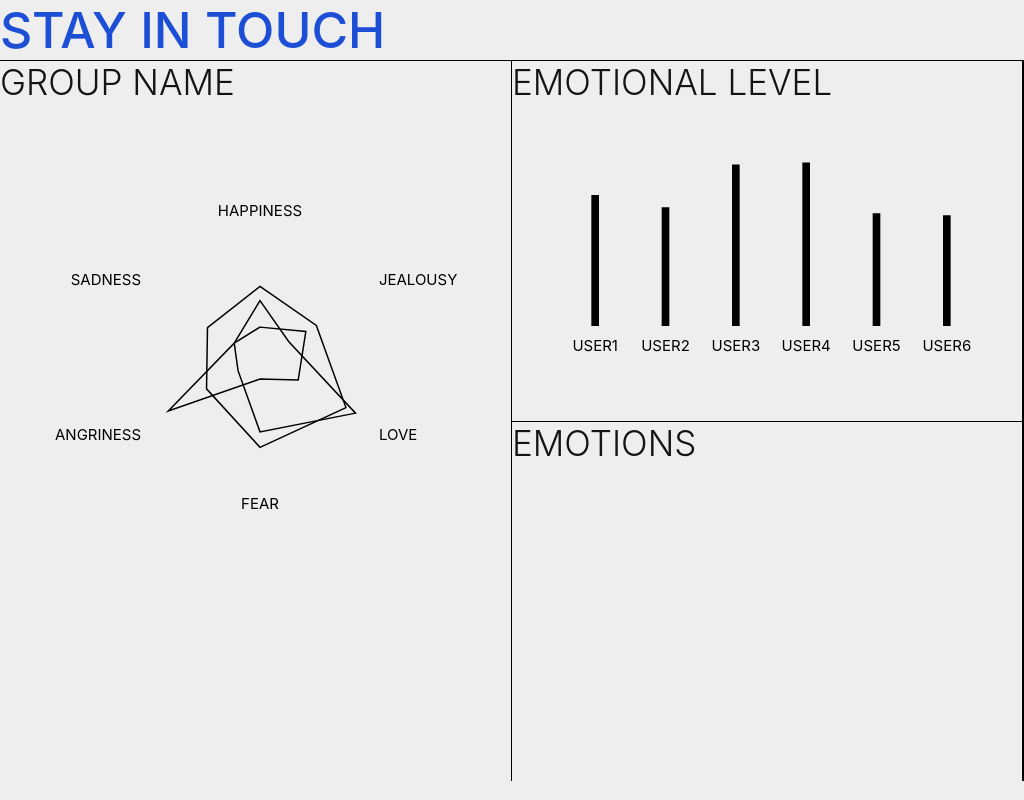
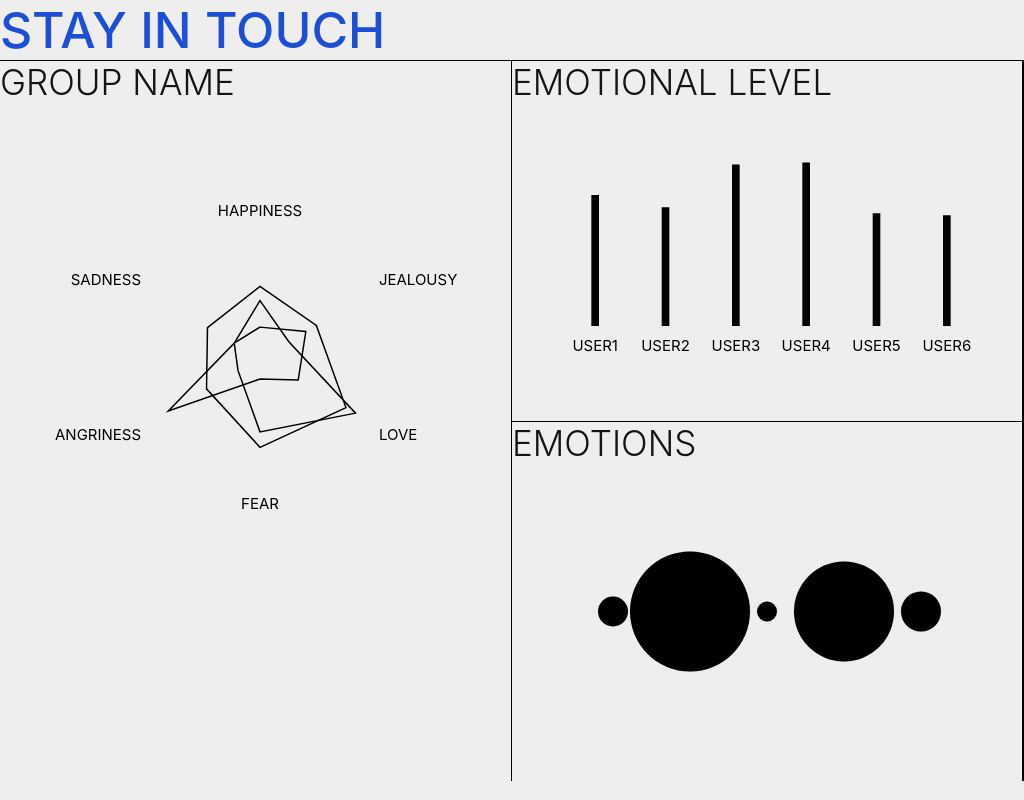
Before and after one commit to angladeelodie/stay_in_touch, an Electron app: page index.html in a window 1024 px wide. Drawn offline with nearby package versions, Linux system fonts and the light colour scheme; no server answers; a web font is replaced by a local one.

Commit message:
added 3rd chart

```diff
--- a/App.js
+++ b/App.js
@@ -94,6 +94,76 @@ class App {
       }]
     };
 
+    var data3  = {
+      labels:  ["HAPPINESS","JEALOUSY","LOVE","FEAR","ANGRINESS","SADNESS",],
+      datasets: [{
+        backgroundColor: [
+          'rgba(0, 0, 0, 1)',
+        ],
+        data: [{
+          x: 0,
+          y: 30,
+          r: 15,
+          name: "Performance",
+          label:1,
+        }, {
+          x: 20,
+          y: 30,
+          r: 60
+        },
+        {
+          x: 40,
+          y: 30,
+          r: 10
+        },
+        {
+          x: 60,
+          y: 30,
+          r: 50
+        },
+        {
+          x: 80,
+          y: 30,
+          r: 20
+        }],
+      }]
+    };
+
+    var options3 = {
+      plugins: {
+        legend: {
+            display: false,
+        }
+      },
+      hoverBackgroundColor: "blue",
+      scales: {
+        x:{
+          ticks:{
+            color:"transparent",
+            font:{
+              size:15,
+            }
+
+          },
+          grid:{
+            display:false,
+            drawBorder:false,
+          },
+
+
+        },
+        y:{
+          ticks:{
+            display:false,
+          },
+          grid:{
+            display:false,
+            drawBorder:false,
+          },
+
+        }
+      }
+    };
     var options2 = {
       plugins: {
         legend: {
@@ -188,6 +258,7 @@ class App {
 
     var chart1 = document.getElementById("chart1");
     var chart2 = document.getElementById("chart2");
+    var chart3 = document.getElementById("chart3");
     // Chart.defaults.font.size = 26;
     Chart.defaults.font.family = "inter";
     Chart.defaults.plugins.tooltip.enabled = false;
@@ -204,6 +275,12 @@ class App {
       type: "bar",
       data: data2,
       options: options2,
+    });
+
+    var bubbleChart = new Chart(chart3, {
+      type: "bubble",
+      data: data3,
+      options: options3,
     });
 
 
--- a/index.html
+++ b/index.html
@@ -26,6 +26,9 @@
         </div>
         <div class="emotionalCircles">
           <h2>Emotions</h2>
+          <div class="canvasContainer">
+            <canvas id="chart3"></canvas>
+          </div>
         </div>
       </div>
     </div>
--- a/package.json
+++ b/package.json
@@ -5,6 +5,7 @@
   "main": "main.js",
   "dependencies": {
     "chart.js": "^3.1.0",
+    "chartjs-plugin-datalabels": "^1.0.0",
     "discord.js": "^12.5.1",
     "electron-squirrel-startup": "^1.0.0",
     "johnny-five": "^2.0.0",
```
Also changed, not shown: 1 other file.
